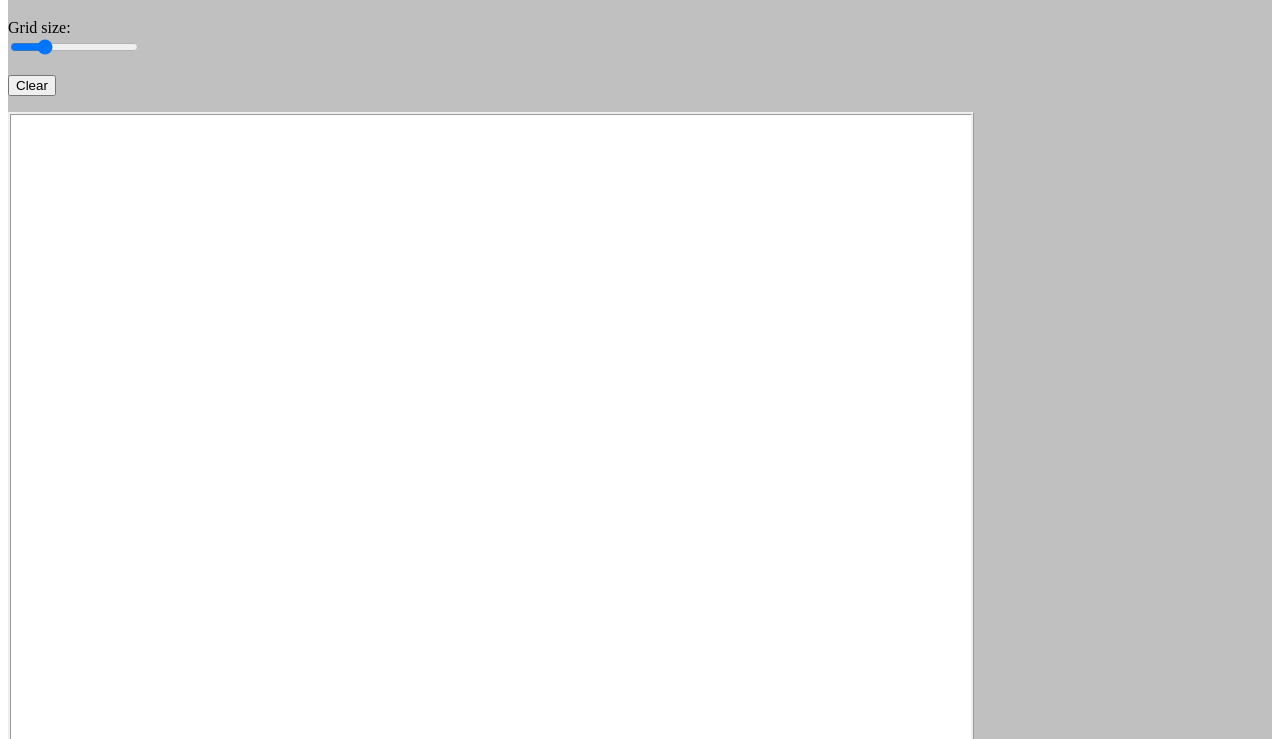
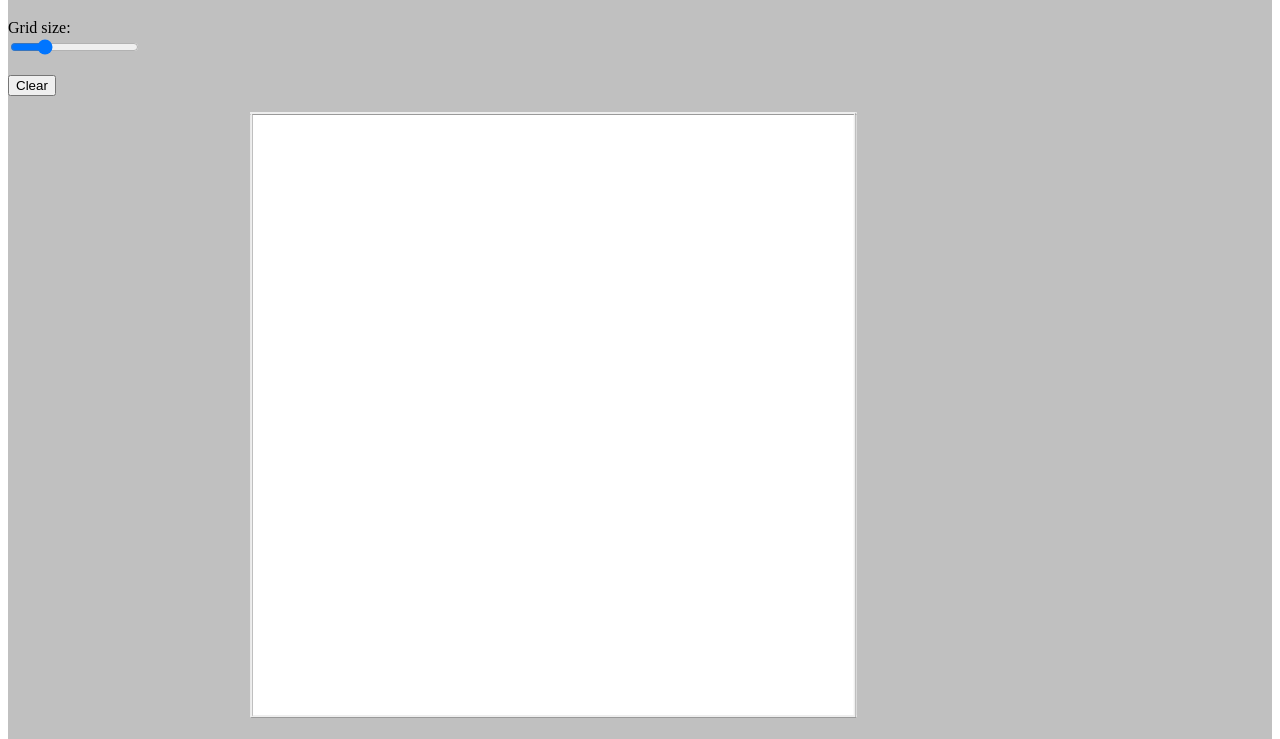
Before and after one commit to LeonardoLGDS/ETCH-A-SKETCH, a plain HTML site: page index.html in a window 1280 px wide. Shown: the part 61-800 px from the top of the page. Drawn offline with Linux system fonts and the light colour scheme.

Commit message:
Update style.css

```diff
--- a/style.css
+++ b/style.css
@@ -1,16 +1,18 @@
-
+main {
+  padding-bottom: 10%;
+}
 h1 {
   text-align: center;
 }
 #container {
   display: grid;
-  height: 960px;
-  width: 960px;
+  height: 600px;
+  width: 600px;
   background-color: white;
   border: ridge;
+  transform: translate(40%);
 }
 .square {
   border: none;
   border-color: silver;
-
 }
```
